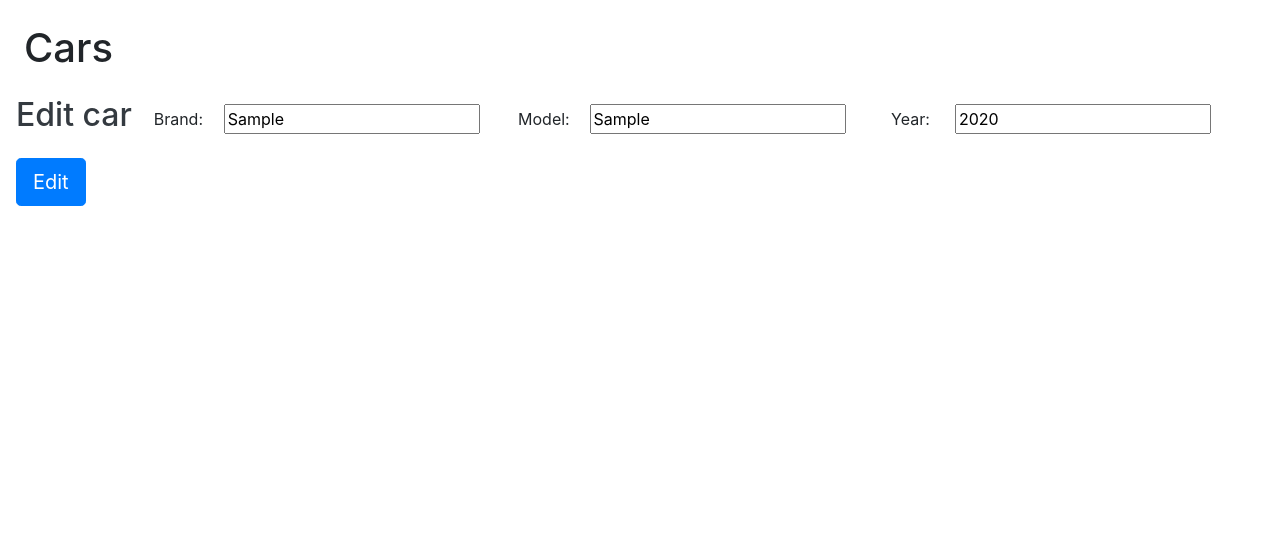
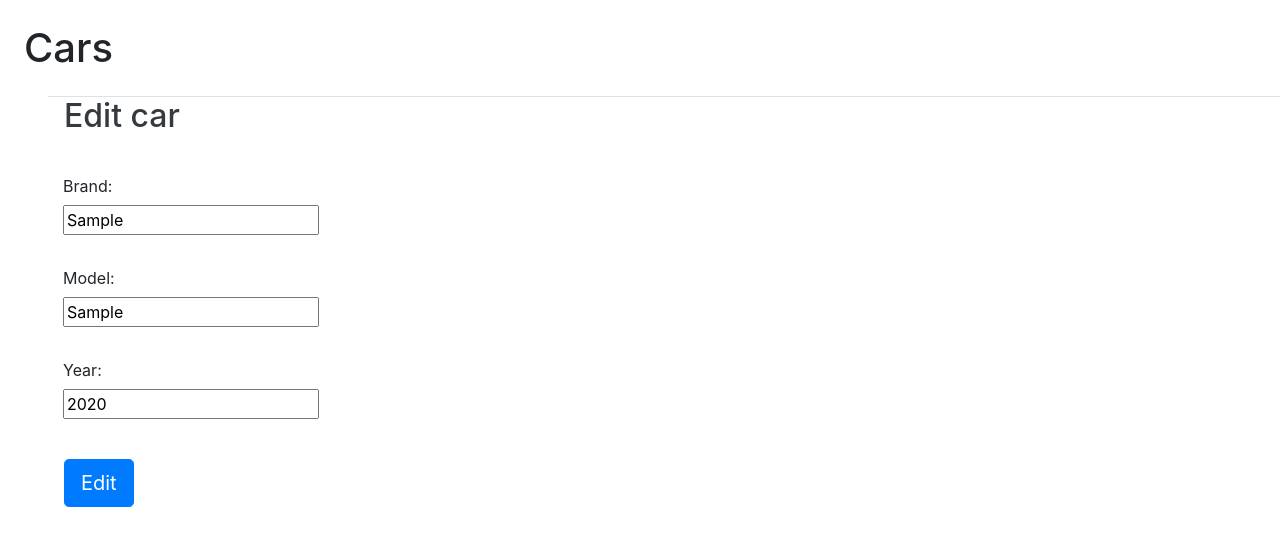
Before and after one commit to klement97/denard_django_car_project, a Django app: page /edit/1/ in a window 1280 px wide. Shown: the top 546 px of the page. Run offline with Django 3.2, Linux system fonts and the light colour scheme; tables that the repository leaves empty hold one stand-in row (values such as "Sample post"); some libraries are stand-ins or nearby versions.

Commit message:
implement update of the car model

```diff
--- a/car/templates/car/edit_car.html
+++ b/car/templates/car/edit_car.html
@@ -1,25 +1,26 @@
 {% extends "base.html" %}
 
 {% block content %}
-    <form action="new/" method="POST" class="form-inline">
+    <div class="ml-5 border-top">
+        <form action="new/" method="POST">
             <h2 class="text-dark px-3">Edit car</h2>
             <br>
             {% csrf_token %}
-        <div class="form-group">
+            <div>
                 <label class="col-sm-2 col-form-label" for="car-brand">Brand:</label>
                 <div class="col-sm-4">
                     <input type="text" name="car_brand" id="car-brand" maxlength="20" value="{{ brand }}" required/>
                 </div>
             </div>
             <br>
-        <div class="form-group">
+            <div>
                 <label class="col-sm-2 col-form-label" for="car-model">Model:</label>
                 <div class="col-sm-4">
                     <input type="text" name="car_model" id="car-model" maxlength="20" value="{{ model }}" required/>
                 </div>
             </div>
             <br>
-        <div class="form-group">
+            <div>
                 <label class="col-sm-2 col-form-label" for="car-year">Year:</label>
                 <div class="col-sm-4">
                     <input type="number" name="car_year" id="car-year" maxlength="4" value="{{ year }}" required/>
@@ -29,4 +30,5 @@
 
             <button type="submit" class="btn btn-lg btn-primary m-3">Edit</button>
         </form>
+    </div>
 {% endblock content %}
--- a/car/views.py
+++ b/car/views.py
@@ -18,6 +18,7 @@ def details(request, car_id):
         'year': car.year
     }
     return render(request, "../templates/car/car_details.html", context)
+
 
 def new_car(request):
     form = Add_New_Car()
@@ -58,14 +59,7 @@ def edit_car(request, car_id):
         car.model = request.POST.get("car_model")
         car.year = request.POST.get("car_year")
         car.save()
-        return HttpResponseRedirect('/')
     return HttpResponseRedirect('/')
-
-
-
-
-
-
 
 
 def delete_car(request, car_id):
```
Lines whose indentation alone changed are shown as unchanged.
